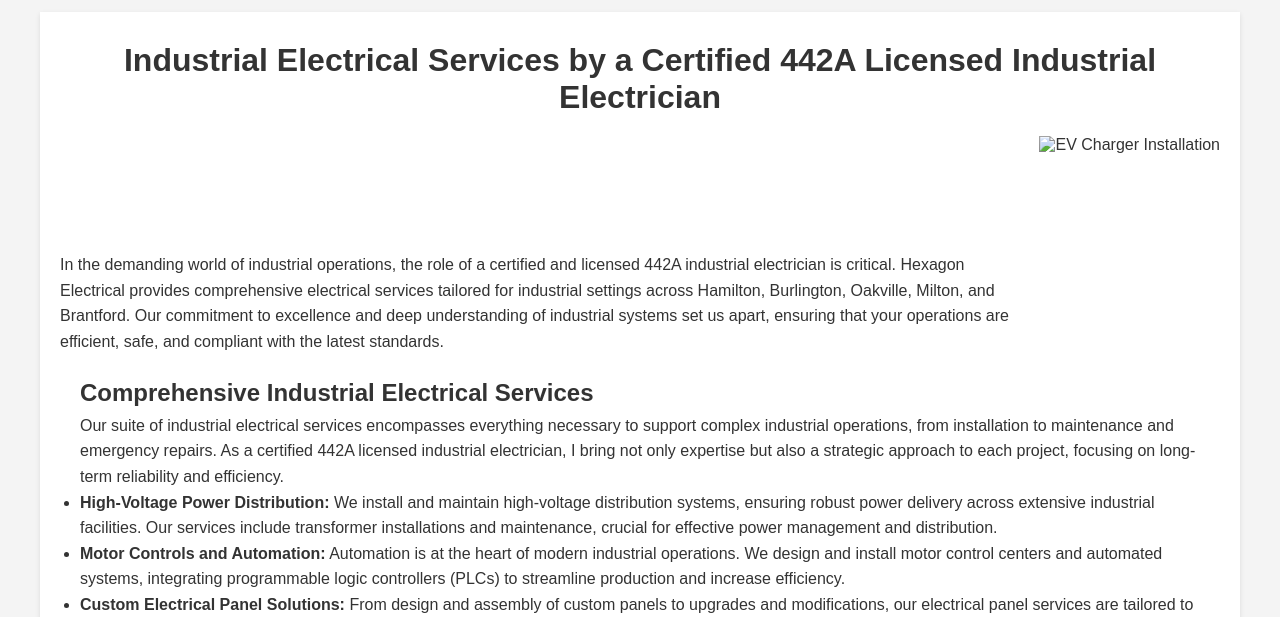
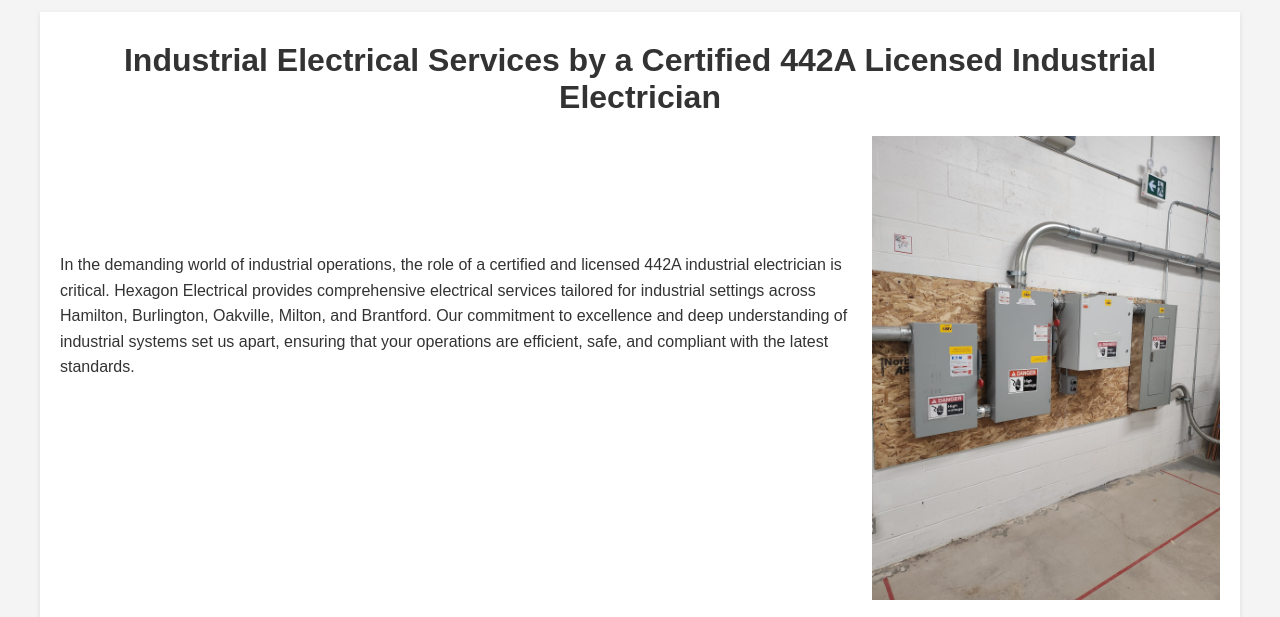
Before and after one commit to hexagonelectrical/hexagonelectricalservices, a plain HTML site: page industrial.html in a window 1280 px wide. Shown: the part 130-747 px from the top of the page. Drawn offline with Linux system fonts and the light colour scheme.

Commit message:
Update industrial.html

```diff
--- a/industrial.html
+++ b/industrial.html
@@ -47,7 +47,7 @@
                     and Brantford. Our commitment to excellence and deep understanding of industrial systems set us
                     apart, ensuring that your operations are efficient, safe, and compliant with the latest standards.
                 </p>
-                <img src="/images/Electrical Panel Setup.jpeg" alt="EV Charger Installation"
+                <img src="Electrical Panel Setup.jpeg" alt="EV Charger Installation"
                     class="osev-image">
             </div>
             <div class="osev-article">
```
